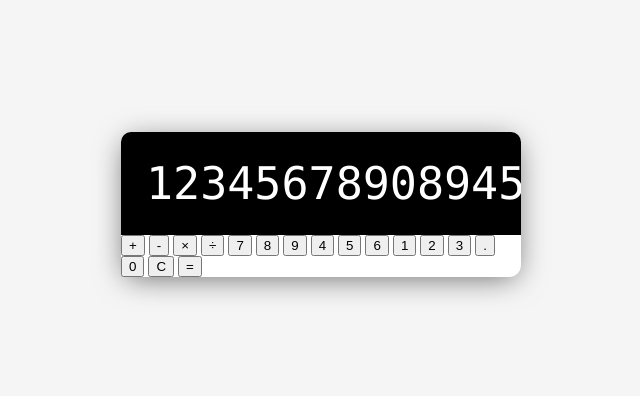
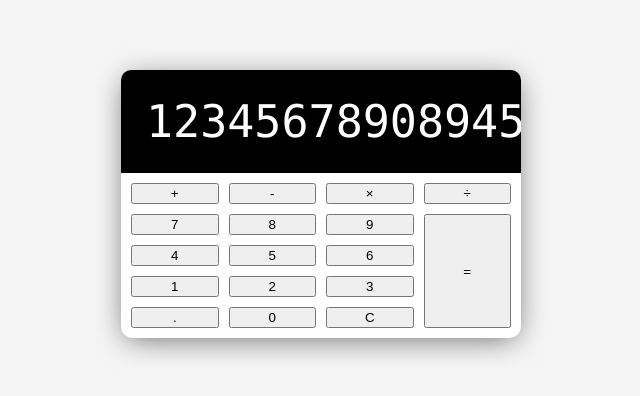
Before and after one commit to the-priyanka/calculator, a plain HTML site: page index.html in a window 1280 px wide. Shown: the part 196-592 px from the top of the page, without its empty margins (319-959 px from the left). Drawn offline with Linux system fonts and the light colour scheme.

Commit message:
buil UI - css grid

```diff
--- a/style.css
+++ b/style.css
@@ -55,3 +55,16 @@ body {
 ::-webkit-scrollbar-thumb:hover {
   background: #555;
 }
+
+/* buttons */
+.calculator-buttons{
+  display: grid;
+  grid-template-columns: repeat(4, 1fr);
+  grid-gap: 10px;
+  padding: 10px;
+}
+
+.equal-sign{
+  grid-column: -2;
+  grid-row: 2 / span 4;
+}
```
